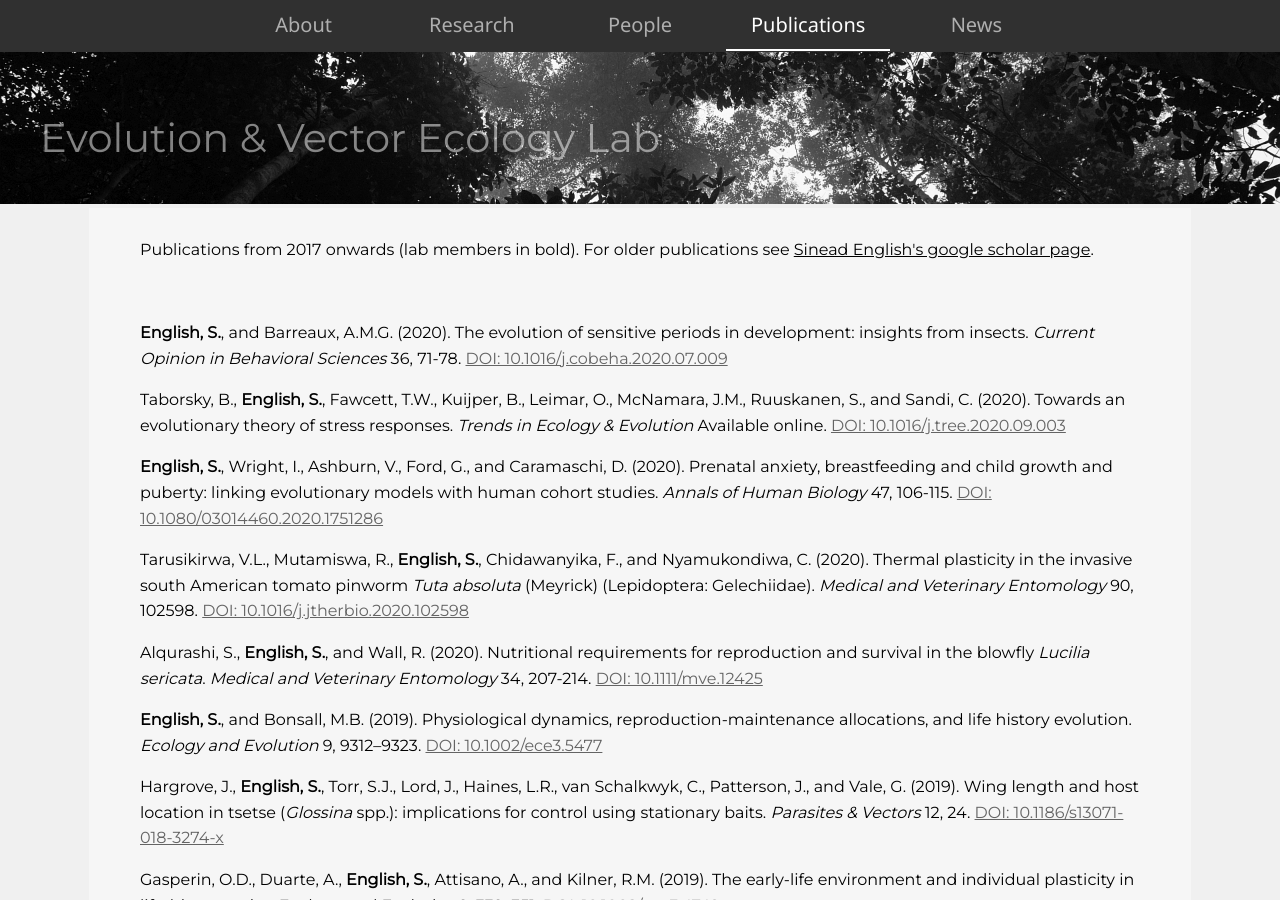
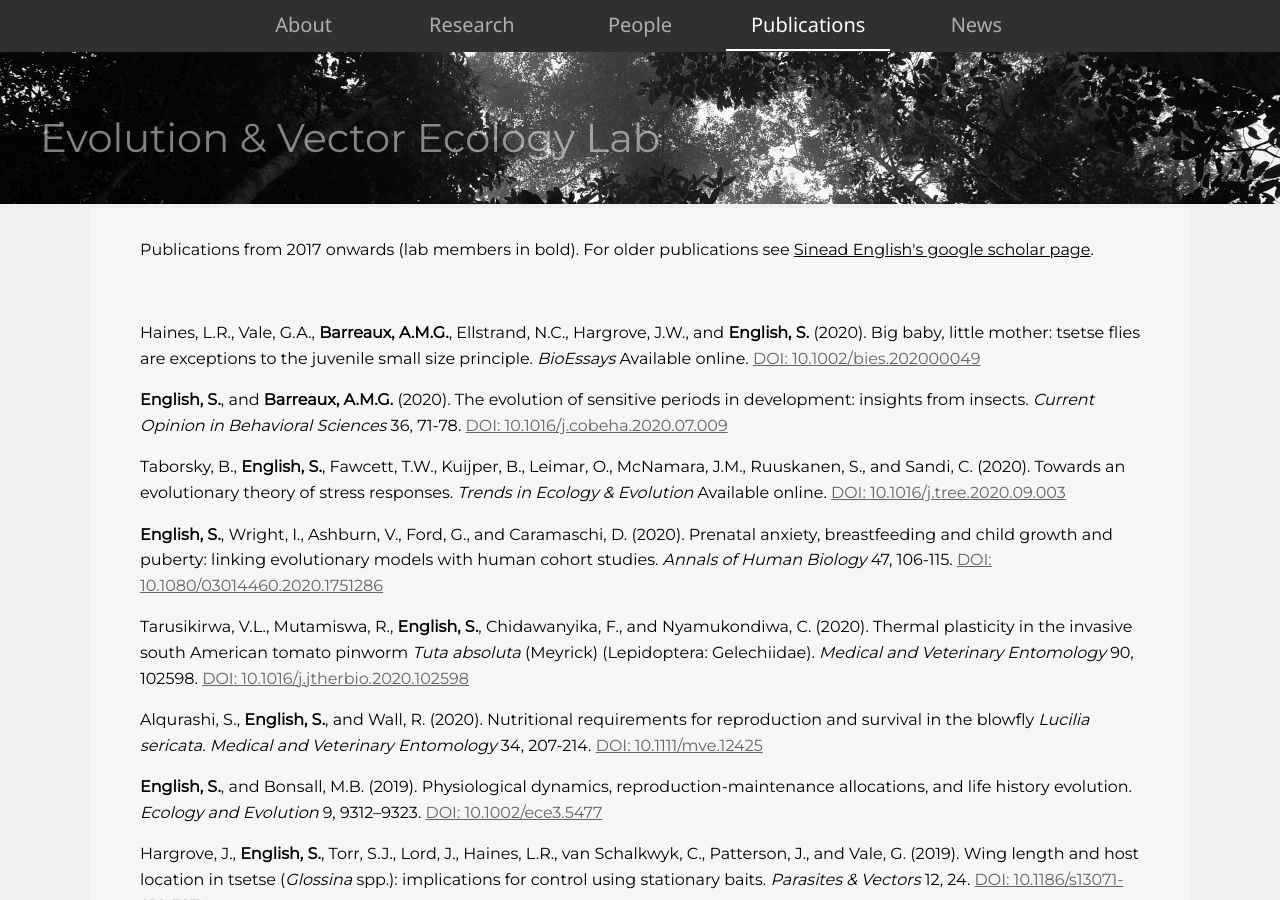
Before and after one commit to evelab/evelab.github.io, a Jekyll site: the page built from publications.html, in a window 1280 px wide and 900 px high. Built offline with Jekyll 4.4.1, drawn with Linux system fonts in a browser that asks for light colours.

Commit message:
Updated news and publications

```diff
--- a/news-events/news.json
+++ b/news-events/news.json
@@ -1,11 +1,11 @@
 [
   {
     "date": "Oct 2020",
-    "text": "We welcome Mathilda Whittle, funded by the EPSRC and a Bristol-Macquarie cotutelle studentship, for a PhD on maternal effects and host-microbiome-pathogen interactions, co-supervised by <a href='https://pontonlab.wordpress.com/' target='_blank'>Dr Fleur Ponton</a> (Macquarie) and working also with <a href='https://merg.zoo.ox.ac.uk/' target='_blank'>Professor Mike Bonsall</a> (Oxford)."
+    "text": "Three new papers! Sinead and Antoine have written a review on <a href='https://www.sciencedirect.com/science/article/pii/S235215462030111X' target='_blank'>'The evolution of sensitive periods in development: insights from insects'</a>, for a special issue in Current Opinion in Behavioral Sciences, and Sinead was part of a collaboration led by <a href='http://behav.zoology.unibe.ch/index.php?p=124' target='_blank'>Professor Barbara Taborsky</a> which resulted in an opinion paper, <a href='https://www.sciencedirect.com/science/article/abs/pii/S0169534720302536' target='_blank'>'Towards an Evolutionary Theory of Stress Responses'</a> published in Trends in Ecology & Evolution. Finally, with <a href='https://www.lstmed.ac.uk/about/people/dr-lee-haines' target='_blank'>Lee Haines</a> and others on our BBSRC Reproductive Senescence team, we've published a paper in BioEssays about tsetse giving birth to relatively enormous live young, entitled <a href='https://onlinelibrary.wiley.com/doi/10.1002/bies.202000049' target='_blank'>'Big Baby, Little Mother: Tsetse Flies Are Exceptions to the Juvenile Small Size Principle'</a>."
   },
   {
     "date": "Oct 2020",
-    "text": "Two new papers! Sinead and Antoine have written a review on <a href='https://www.sciencedirect.com/science/article/pii/S235215462030111X' target='_blank'>'The evolution of sensitive periods in development: insights from insects'</a>, for a special issue in Current Opinion in Behavioral Sciences, and Sinead was part of a collaboration led by <a href='http://behav.zoology.unibe.ch/index.php?p=124' target='_blank'>Professor Barbara Taborsky</a> which resulted in an opinion paper, <a href='https://www.sciencedirect.com/science/article/abs/pii/S0169534720302536' target='_blank'>'Towards an Evolutionary Theory of Stress Responses'</a> published in Trends in Ecology & Evolution."
+    "text": "We welcome Mathilda Whittle, funded by the EPSRC and a Bristol-Macquarie cotutelle studentship, for a PhD on maternal effects and host-microbiome-pathogen interactions, co-supervised by <a href='https://pontonlab.wordpress.com/' target='_blank'>Dr Fleur Ponton</a> (Macquarie) and working also with <a href='https://merg.zoo.ox.ac.uk/' target='_blank'>Professor Mike Bonsall</a> (Oxford)."
   },
   {
     "date": "Aug 2020",
--- a/publications.html
+++ b/publications.html
@@ -15,7 +15,9 @@ news: inactive
 
 <section class='publications'>
 
-  <p><b>English, S.</b>, and Barreaux, A.M.G. (2020). The evolution of sensitive periods in development: insights from insects. <i>Current Opinion in Behavioral Sciences</i> 36, 71-78. <a href='https://doi.org/10.1016/j.cobeha.2020.07.009' target='_blank'>DOI: 10.1016/j.cobeha.2020.07.009</a></p>
+  <p>Haines, L.R., Vale, G.A., <b>Barreaux, A.M.G.</b>, Ellstrand, N.C., Hargrove, J.W., and <b>English, S.</b> (2020). Big baby, little mother: tsetse flies are exceptions to the juvenile small size principle. <i>BioEssays</i> Available online. <a href='https://doi.org/10.1002/bies.202000049' target='_blank'>DOI: 10.1002/bies.202000049</a></p>
+
+  <p><b>English, S.</b>, and <b>Barreaux, A.M.G.</b> (2020). The evolution of sensitive periods in development: insights from insects. <i>Current Opinion in Behavioral Sciences</i> 36, 71-78. <a href='https://doi.org/10.1016/j.cobeha.2020.07.009' target='_blank'>DOI: 10.1016/j.cobeha.2020.07.009</a></p>
 
   <p>Taborsky, B., <b>English, S.</b>, Fawcett, T.W., Kuijper, B., Leimar, O., McNamara, J.M., Ruuskanen, S., and Sandi, C. (2020). Towards an evolutionary theory of stress responses. <i>Trends in Ecology & Evolution</i> Available online. <a href='https://doi.org/10.1016/j.tree.2020.09.003' target='_blank'>DOI: 10.1016/j.tree.2020.09.003</a></p>
 
```
